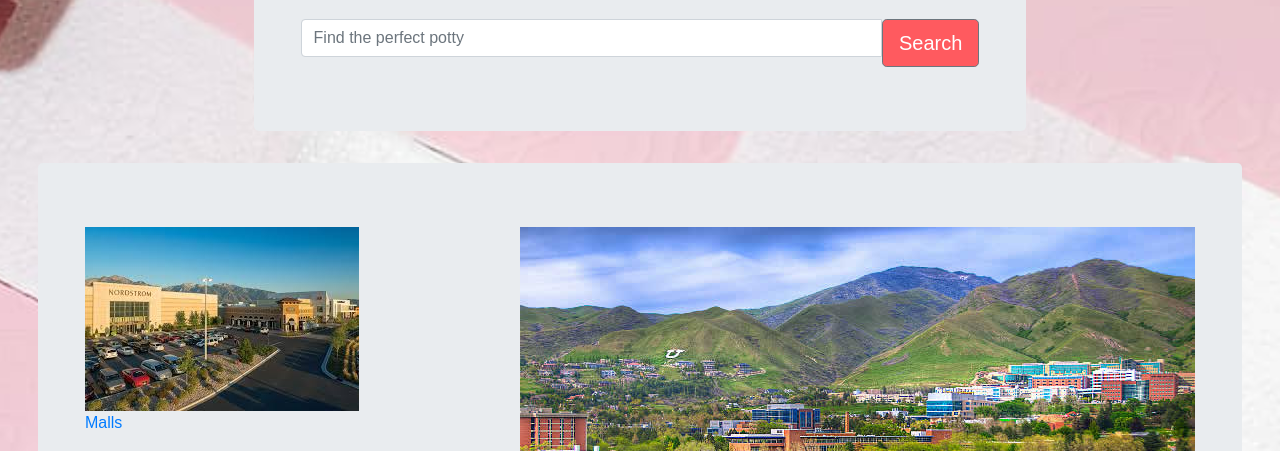
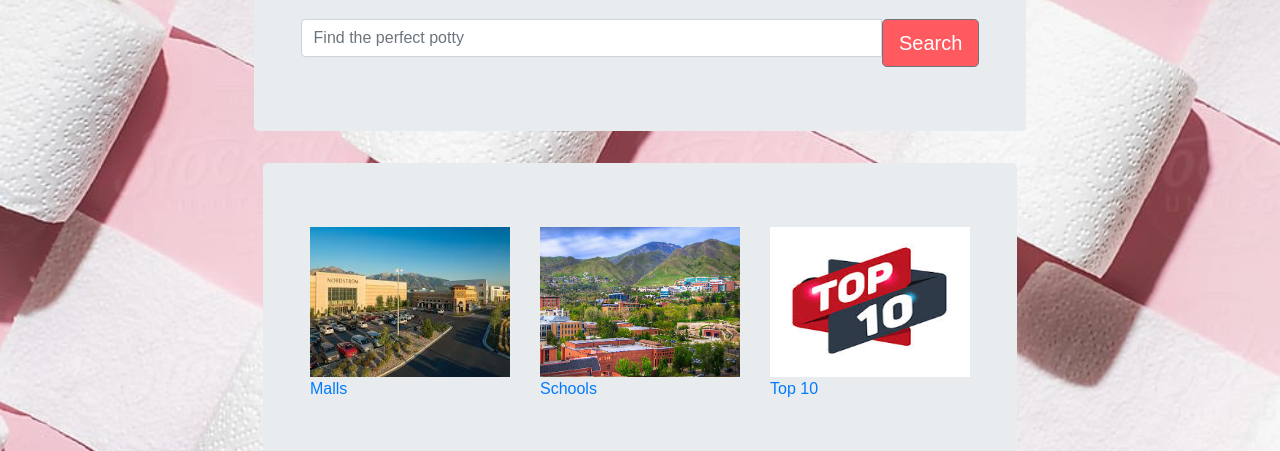
Before and after one commit to KaseyPrince1/air-p-p, a website: page public/index.html in a window 1280 px wide. Shown: the part 349-800 px from the top of the page. Drawn offline with nearby package versions, Linux system fonts and the light colour scheme.

Commit message:
images updated css

```diff
--- a/public/assets/css/style.css
+++ b/public/assets/css/style.css
@@ -188,3 +188,8 @@ a {
 .signin-html .sign-up:checked + .tab + .signin-form .sign-up-htm{
 	transform:rotate(0);
 }
+
+.indexImg {
+	width: 200px;
+	height: 150px;
+}
--- a/public/index.html
+++ b/public/index.html
@@ -52,21 +52,21 @@
        <div class="col">
           <a href="malls.html">
        <div class="malls">
-       <img src="./assets/images/mall.jpg">
+       <img class="indexImg" src="./assets/images/mall.jpg">
          <p> Malls </p>
          </div>
          </div>
          <div class="col">
             <a href="schools.html">
            <div class="schools">
-             <img src="./assets/images/school.jpg">
+             <img class="indexImg" src="./assets/images/school.jpg">
              <p> Schools </p>
            </div>
          </div>
          <div class="col">
            <a href="top10.html">
          <div class="Top">
-           <img src="./assets/images/top10.jpg">
+           <img class="indexImg" src="./assets/images/top10.jpg">
            <p> Top 10 </p>
            </div>
              </a>
```
